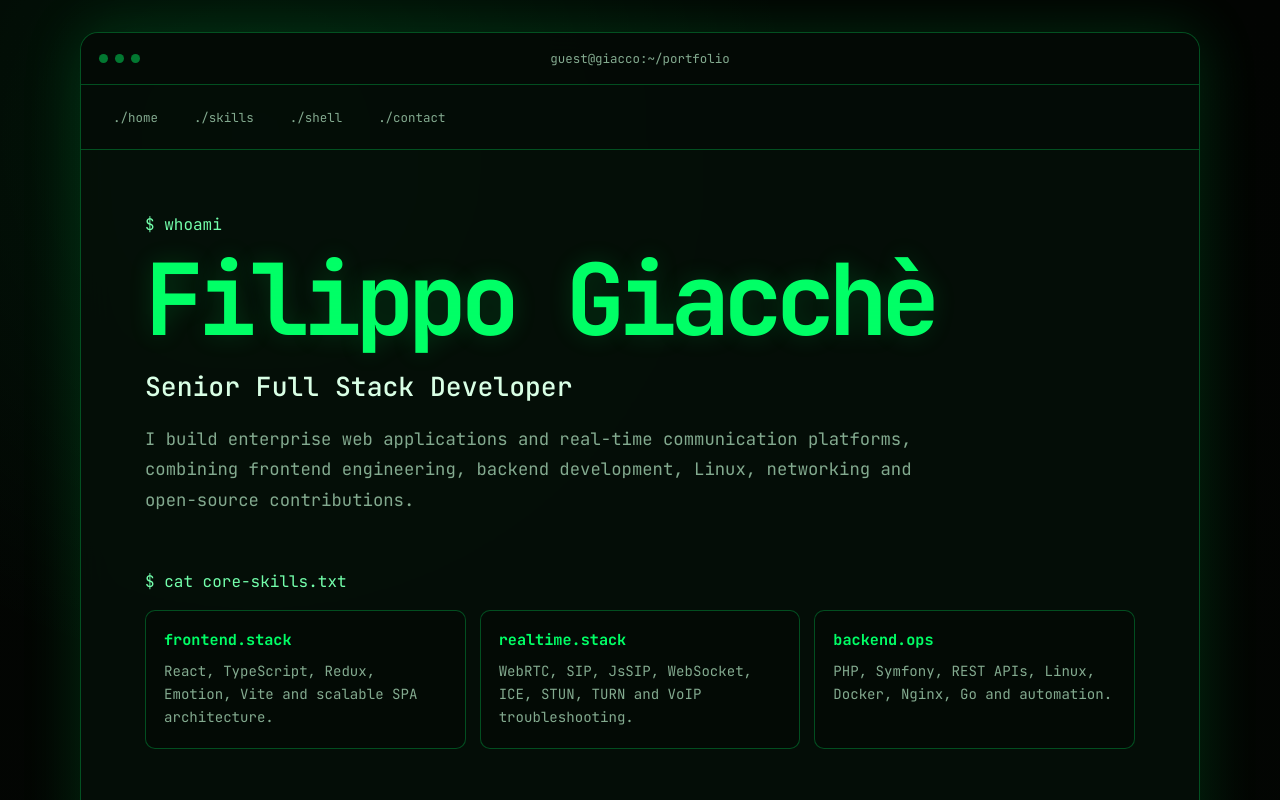
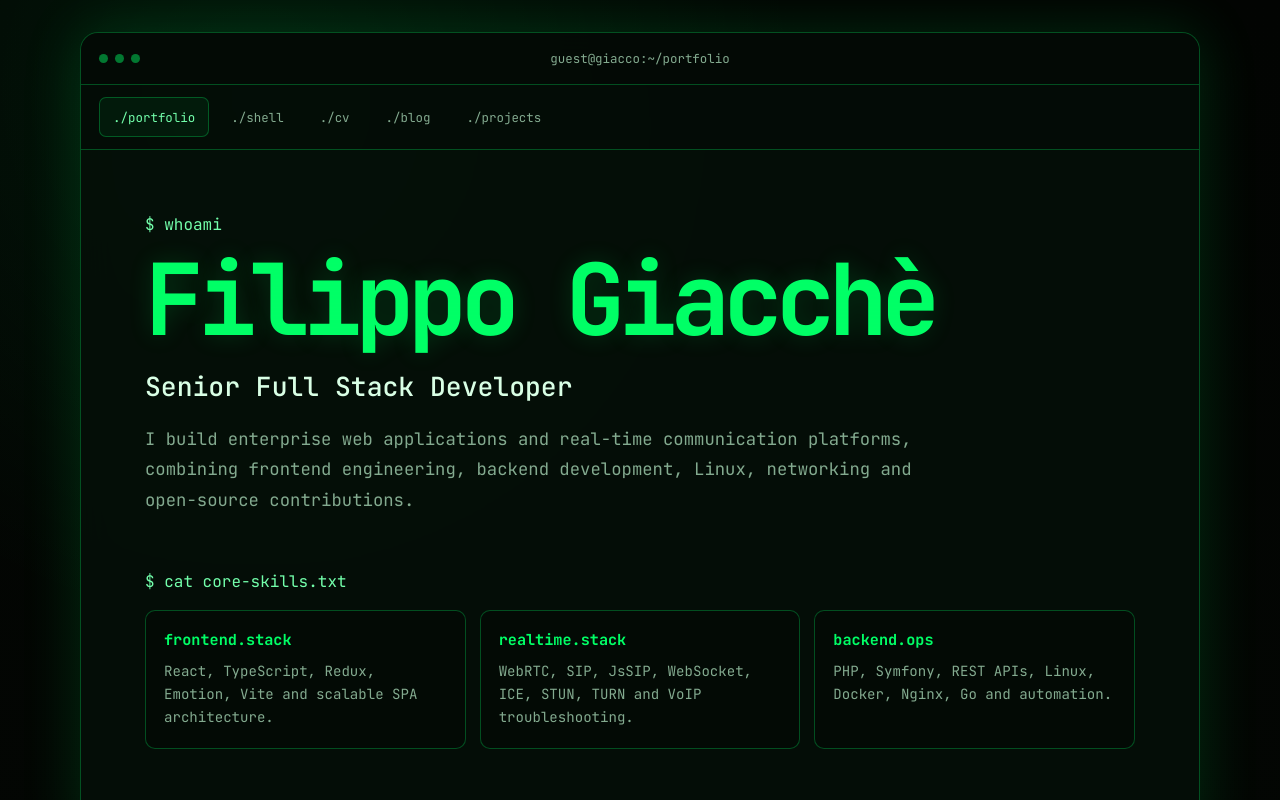
Before and after one commit to giacco/giacco.github.io, a React (Vite) app: page / in a window 1280 px wide. Shown: the top 800 px of the page. Built offline with nearby package versions, Linux system fonts and the light colour scheme.

Commit message:
feat: activate routed portfolio application

```diff
--- a/src/main.tsx
+++ b/src/main.tsx
@@ -1,7 +1,7 @@
 import { StrictMode } from 'react';
 import { createRoot } from 'react-dom/client';
 import { ThemeProvider } from '@emotion/react';
-import App from './App';
+import RoutedApp from './RoutedApp';
 import { GlobalStyles } from './globalStyles';
 import { theme } from './theme';
 
@@ -17,7 +17,7 @@ createRoot(document.getElementById('root')!).render(
   <StrictMode>
     <ThemeProvider theme={theme}>
       <GlobalStyles theme={theme} />
-      <App />
+      <RoutedApp />
     </ThemeProvider>
   </StrictMode>,
 );
```
